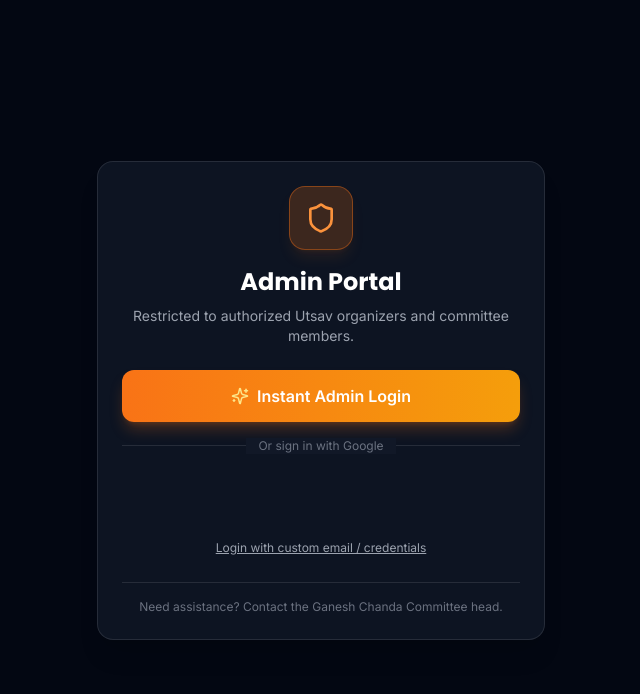
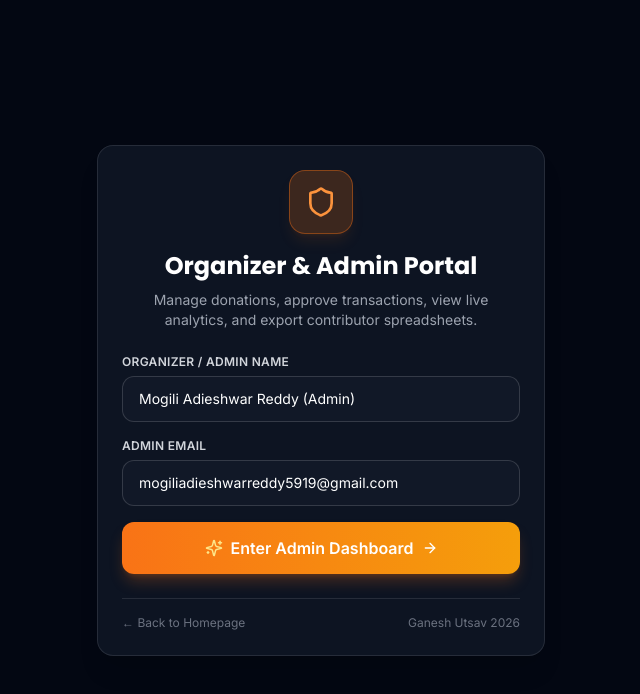
Before and after one commit to AdieshwarReddy/Ganesh-Chanda-App, a React (Vite) app in the folder frontend/: page /admin/login in a window 1280 px wide. Shown: the top 694 px of the page, without its empty margins (319-959 px from the left). Built offline with nearby package versions, Linux system fonts and the light colour scheme; no server answers.

Commit message:
Make donor and admin login 100% direct and barrier-free without Google OAuth requirement

```diff
--- a/frontend/src/pages/Login.jsx
+++ b/frontend/src/pages/Login.jsx
@@ -1,36 +1,26 @@
 import { useState, useEffect } from 'react'
-import { useNavigate } from 'react-router-dom'
-import { GoogleLogin } from '@react-oauth/google'
+import { useNavigate, Link } from 'react-router-dom'
 import { useAuth } from '../context/AuthContext'
 import LoadingSpinner from '../components/common/LoadingSpinner'
-import { UserCheck, Sparkles } from 'lucide-react'
-import toast from 'react-hot-toast'
+import { UserCheck, Sparkles, ArrowRight } from 'lucide-react'
 
 export default function Login() {
-  const { loginWithGoogle, loginAsDev, isLoggedIn, loading } = useAuth()
+  const { loginAsDev, isLoggedIn, loading } = useAuth()
   const navigate = useNavigate()
-  const [donorEmail, setDonorEmail] = useState('donor@example.com')
+  const [donorEmail, setDonorEmail] = useState('devotee@example.com')
   const [donorName, setDonorName] = useState('Bhakt Devotee')
-  const [showCustom, setShowCustom] = useState(false)
   const [isSubmitting, setIsSubmitting] = useState(false)
 
   useEffect(() => {
     if (isLoggedIn) navigate('/my-donations')
   }, [isLoggedIn, navigate])
 
-  const handleGoogleSuccess = async (credentialResponse) => {
-    try {
-      await loginWithGoogle(credentialResponse.credential)
-      navigate('/my-donations')
-    } catch {}
-  }
-
-  const handleQuickDonorLogin = async (e) => {
+  const handleQuickLogin = async (e) => {
     if (e) e.preventDefault()
     setIsSubmitting(true)
     try {
       await loginAsDev({
-        email: donorEmail || 'donor@example.com',
+        email: donorEmail || 'devotee@example.com',
         name: donorName || 'Bhakt Devotee',
         role: 'USER',
       })
@@ -44,104 +34,65 @@ export default function Login() {
 
   return (
     <div className="min-h-screen bg-gray-950 flex items-center justify-center px-4 py-12">
-      <div className="max-w-sm w-full">
-        <div className="card text-center">
-          <div className="text-5xl mb-3 animate-bounce-subtle">🐘</div>
-          <h1 className="font-display font-bold text-2xl text-white mb-2">Welcome Devotee</h1>
+      <div className="max-w-md w-full">
+        <div className="card text-center relative overflow-hidden">
+          <div className="text-5xl mb-3">🐘</div>
+          <h1 className="font-display font-bold text-2xl text-white mb-2">Devotee Portal</h1>
           <p className="text-gray-400 text-sm mb-6">
-            Sign in to track your donations, download official receipts, and receive blessings.
+            Sign in to view your donation receipts, transaction history, and receive digital blessings.
           </p>
 
           {loading || isSubmitting ? (
             <div className="py-6">
-              <LoadingSpinner text="Signing in..." />
+              <LoadingSpinner text="Logging in..." />
             </div>
           ) : (
-            <div className="space-y-4">
-              {/* Quick Donor Login Button */}
-              <button
-                type="button"
-                onClick={handleQuickDonorLogin}
-                className="w-full py-3 px-4 bg-gradient-to-r from-saffron-500 to-amber-500 hover:from-saffron-600 hover:to-amber-600 text-white font-medium rounded-xl shadow-lg shadow-saffron-500/20 flex items-center justify-center gap-2 transition-all transform active:scale-[0.98]"
-              >
-                <Sparkles size={18} className="text-amber-200" />
-                <span>Quick Sign-In (Demo/Dev)</span>
-              </button>
-
-              <div className="relative my-3">
-                <div className="absolute inset-0 flex items-center">
-                  <div className="w-full border-t border-white/10" />
-                </div>
-                <div className="relative flex justify-center text-xs">
-                  <span className="bg-gray-900 px-3 text-gray-500">Or continue with Google</span>
-                </div>
-              </div>
-
-              <div className="flex justify-center">
-                <GoogleLogin
-                  onSuccess={handleGoogleSuccess}
-                  onError={() => toast.error('Google login failed (Client ID required)')}
-                  theme="filled_black"
-                  size="large"
-                  shape="pill"
-                  text="signin_with"
-                />
-              </div>
-
-              {/* Custom login details */}
-              <div className="pt-2">
-                <button
-                  type="button"
-                  onClick={() => setShowCustom(!showCustom)}
-                  className="text-xs text-gray-400 hover:text-saffron-400 underline"
-                >
-                  {showCustom ? 'Hide custom fields' : 'Sign in with specific email/name'}
-                </button>
-              </div>
-
-              {showCustom && (
-                <form onSubmit={handleQuickDonorLogin} className="space-y-3 pt-3 text-left border-t border-white/10">
+            <form onSubmit={handleQuickLogin} className="space-y-4 text-left">
               <div>
-                    <label className="block text-xs font-medium text-gray-300 mb-1">Your Name</label>
+                <label className="block text-xs font-semibold text-gray-300 mb-1.5 uppercase tracking-wide">
+                  Your Name
+                </label>
                 <input
                   type="text"
                   value={donorName}
                   onChange={(e) => setDonorName(e.target.value)}
                   required
                   placeholder="e.g. Ramesh Kumar"
-                      className="w-full bg-gray-800/80 border border-white/15 rounded-lg px-3 py-2 text-sm text-white focus:outline-none focus:border-saffron-500"
+                  className="w-full bg-gray-900 border border-white/15 rounded-xl px-4 py-3 text-sm text-white placeholder-gray-500 focus:outline-none focus:border-saffron-500 focus:ring-1 focus:ring-saffron-500 transition-all"
                 />
               </div>
+
               <div>
-                    <label className="block text-xs font-medium text-gray-300 mb-1">Your Email</label>
+                <label className="block text-xs font-semibold text-gray-300 mb-1.5 uppercase tracking-wide">
+                  Email Address
+                </label>
                 <input
                   type="email"
                   value={donorEmail}
                   onChange={(e) => setDonorEmail(e.target.value)}
                   required
                   placeholder="e.g. ramesh@example.com"
-                      className="w-full bg-gray-800/80 border border-white/15 rounded-lg px-3 py-2 text-sm text-white focus:outline-none focus:border-saffron-500"
+                  className="w-full bg-gray-900 border border-white/15 rounded-xl px-4 py-3 text-sm text-white placeholder-gray-500 focus:outline-none focus:border-saffron-500 focus:ring-1 focus:ring-saffron-500 transition-all"
                 />
               </div>
+
               <button
                 type="submit"
-                    className="w-full py-2 bg-gray-800 hover:bg-gray-700 border border-white/20 text-white text-sm font-medium rounded-lg flex items-center justify-center gap-2 transition-colors"
+                className="w-full py-3.5 px-4 bg-gradient-to-r from-saffron-500 to-amber-500 hover:from-saffron-600 hover:to-amber-600 text-white font-semibold rounded-xl shadow-lg shadow-saffron-500/25 flex items-center justify-center gap-2 transition-all transform active:scale-[0.98] mt-2"
               >
-                    <UserCheck size={16} />
-                    Sign In
+                <Sparkles size={18} className="text-amber-200" />
+                <span>Sign In & View My Donations</span>
+                <ArrowRight size={16} />
               </button>
             </form>
           )}
-            </div>
-          )}
 
-          <div className="mt-6 pt-6 border-t border-white/10">
-            <p className="text-gray-500 text-xs">
-              You can also{' '}
-              <a href="/donate" className="text-saffron-400 hover:text-saffron-300 underline font-medium">
-                donate without logging in
-              </a>
-              .
+          <div className="mt-6 pt-5 border-t border-white/10 text-center">
+            <p className="text-gray-400 text-xs">
+              Want to make a new donation?{' '}
+              <Link to="/donate" className="text-saffron-400 hover:text-saffron-300 font-semibold underline">
+                Donate Directly
+              </Link>
             </p>
           </div>
         </div>
--- a/frontend/src/pages/admin/AdminLogin.jsx
+++ b/frontend/src/pages/admin/AdminLogin.jsx
@@ -1,17 +1,15 @@
 import { useState, useEffect } from 'react'
-import { useNavigate } from 'react-router-dom'
-import { GoogleLogin } from '@react-oauth/google'
+import { useNavigate, Link } from 'react-router-dom'
 import { useAuth } from '../../context/AuthContext'
-import { Shield, Sparkles, LogIn } from 'lucide-react'
+import { Shield, Sparkles, LogIn, ArrowRight } from 'lucide-react'
 import LoadingSpinner from '../../components/common/LoadingSpinner'
 import toast from 'react-hot-toast'
 
 export default function AdminLogin() {
-  const { loginWithGoogle, loginAsDev, isLoggedIn, isAdmin, loading } = useAuth()
+  const { loginAsDev, isLoggedIn, isAdmin, loading } = useAuth()
   const navigate = useNavigate()
-  const [customEmail, setCustomEmail] = useState('admin@example.com')
-  const [customName, setCustomName] = useState('Organizer Admin')
-  const [showCustom, setShowCustom] = useState(false)
+  const [adminEmail, setAdminEmail] = useState('mogiliadieshwarreddy5919@gmail.com')
+  const [adminName, setAdminName] = useState('Mogili Adieshwar Reddy (Admin)')
   const [isSubmitting, setIsSubmitting] = useState(false)
 
   useEffect(() => {
@@ -21,31 +19,20 @@ export default function AdminLogin() {
     }
   }, [isLoggedIn, isAdmin, navigate])
 
-  const handleGoogleSuccess = async (credentialResponse) => {
-    try {
-      const userData = await loginWithGoogle(credentialResponse.credential)
-      if (userData?.role === 'ADMIN') {
-        navigate('/admin/dashboard')
-      } else {
-        toast.error('Access denied. This account is not an admin.')
-      }
-    } catch {}
-  }
-
-  const handleQuickDevLogin = async (e) => {
+  const handleAdminLogin = async (e) => {
     if (e) e.preventDefault()
     setIsSubmitting(true)
     try {
       const userData = await loginAsDev({
-        email: customEmail || 'admin@example.com',
-        name: customName || 'Organizer Admin',
+        email: adminEmail || 'admin@example.com',
+        name: adminName || 'Organizer Admin',
         role: 'ADMIN',
       })
       if (userData?.role === 'ADMIN') {
         navigate('/admin/dashboard')
       }
     } catch {
-      // toast error handled in context
+      // handled in context
     } finally {
       setIsSubmitting(false)
     }
@@ -59,98 +46,61 @@ export default function AdminLogin() {
           <div className="w-16 h-16 bg-saffron-500/20 border border-saffron-500/40 rounded-2xl flex items-center justify-center mx-auto mb-4 shadow-lg shadow-saffron-500/10">
             <Shield size={32} className="text-saffron-400" />
           </div>
-          <h1 className="font-display font-bold text-2xl text-white mb-2">Admin Portal</h1>
+          <h1 className="font-display font-bold text-2xl text-white mb-2">Organizer & Admin Portal</h1>
           <p className="text-gray-400 text-sm mb-6">
-            Restricted to authorized Utsav organizers and committee members.
+            Manage donations, approve transactions, view live analytics, and export contributor spreadsheets.
           </p>
 
           {loading || isSubmitting ? (
             <div className="py-8">
-              <LoadingSpinner text="Authenticating..." />
+              <LoadingSpinner text="Accessing Admin Dashboard..." />
             </div>
           ) : (
-            <div className="space-y-4">
-              {/* Quick Dev/Demo Admin Access Button */}
-              <button
-                type="button"
-                onClick={handleQuickDevLogin}
-                className="w-full py-3.5 px-4 bg-gradient-to-r from-saffron-500 to-amber-500 hover:from-saffron-600 hover:to-amber-600 text-white font-semibold rounded-xl shadow-lg shadow-saffron-500/25 flex items-center justify-center gap-2 transition-all transform active:scale-[0.98]"
-              >
-                <Sparkles size={18} className="text-amber-200" />
-                <span>Instant Admin Login</span>
-              </button>
-
-              <div className="relative my-4">
-                <div className="absolute inset-0 flex items-center">
-                  <div className="w-full border-t border-white/10" />
-                </div>
-                <div className="relative flex justify-center text-xs">
-                  <span className="bg-gray-900 px-3 text-gray-500">Or sign in with Google</span>
-                </div>
-              </div>
-
-              {/* Google OAuth Button */}
-              <div className="flex justify-center">
-                <GoogleLogin
-                  onSuccess={handleGoogleSuccess}
-                  onError={() => toast.error('Google login failed (Check Google Client ID)')}
-                  theme="filled_black"
-                  size="large"
-                  shape="pill"
+            <form onSubmit={handleAdminLogin} className="space-y-4 text-left">
+              <div>
+                <label className="block text-xs font-semibold text-gray-300 mb-1.5 uppercase tracking-wide">
+                  Organizer / Admin Name
+                </label>
+                <input
+                  type="text"
+                  value={adminName}
+                  onChange={(e) => setAdminName(e.target.value)}
+                  required
+                  placeholder="Organizer Admin"
+                  className="w-full bg-gray-900 border border-white/15 rounded-xl px-4 py-3 text-sm text-white focus:outline-none focus:border-saffron-500 focus:ring-1 focus:ring-saffron-500 transition-all"
                 />
               </div>
 
-              {/* Toggle Custom Email option */}
-              <div className="pt-2">
-                <button
-                  type="button"
-                  onClick={() => setShowCustom(!showCustom)}
-                  className="text-xs text-gray-400 hover:text-saffron-400 transition-colors underline"
-                >
-                  {showCustom ? 'Hide custom login fields' : 'Login with custom email / credentials'}
-                </button>
+              <div>
+                <label className="block text-xs font-semibold text-gray-300 mb-1.5 uppercase tracking-wide">
+                  Admin Email
+                </label>
+                <input
+                  type="email"
+                  value={adminEmail}
+                  onChange={(e) => setAdminEmail(e.target.value)}
+                  required
+                  placeholder="admin@example.com"
+                  className="w-full bg-gray-900 border border-white/15 rounded-xl px-4 py-3 text-sm text-white focus:outline-none focus:border-saffron-500 focus:ring-1 focus:ring-saffron-500 transition-all"
+                />
               </div>
 
-              {showCustom && (
-                <form onSubmit={handleQuickDevLogin} className="space-y-3 pt-3 text-left border-t border-white/10">
-                  <div>
-                    <label className="block text-xs font-medium text-gray-300 mb-1">Admin Email</label>
-                    <input
-                      type="email"
-                      value={customEmail}
-                      onChange={(e) => setCustomEmail(e.target.value)}
-                      required
-                      placeholder="admin@example.com"
-                      className="w-full bg-gray-800/80 border border-white/15 rounded-lg px-3 py-2 text-sm text-white focus:outline-none focus:border-saffron-500"
-                    />
-                  </div>
-                  <div>
-                    <label className="block text-xs font-medium text-gray-300 mb-1">Name</label>
-                    <input
-                      type="text"
-                      value={customName}
-                      onChange={(e) => setCustomName(e.target.value)}
-                      required
-                      placeholder="Organizer Admin"
-                      className="w-full bg-gray-800/80 border border-white/15 rounded-lg px-3 py-2 text-sm text-white focus:outline-none focus:border-saffron-500"
-                    />
-                  </div>
-                  <button
-                    type="submit"
-                    className="w-full py-2 bg-gray-800 hover:bg-gray-700 border border-white/20 text-white text-sm font-medium rounded-lg flex items-center justify-center gap-2 transition-colors"
-                  >
-                    <LogIn size={16} />
-                    Sign In with This Account
-                  </button>
-                </form>
-              )}
-            </div>
+              <button
+                type="submit"
+                className="w-full py-3.5 px-4 bg-gradient-to-r from-saffron-500 to-amber-500 hover:from-saffron-600 hover:to-amber-600 text-white font-semibold rounded-xl shadow-lg shadow-saffron-500/25 flex items-center justify-center gap-2 transition-all transform active:scale-[0.98] mt-2"
+              >
+                <Sparkles size={18} className="text-amber-200" />
+                <span>Enter Admin Dashboard</span>
+                <ArrowRight size={16} />
+              </button>
+            </form>
           )}
 
-          <div className="mt-6 pt-4 border-t border-white/10">
-            <p className="text-gray-500 text-xs">
-              Need assistance? Contact the Ganesh Chanda Committee head.
-            </p>
+          <div className="mt-6 pt-4 border-t border-white/10 flex items-center justify-between text-xs text-gray-500">
+            <Link to="/" className="hover:text-saffron-400 transition-colors">
+              ← Back to Homepage
+            </Link>
+            <span>Ganesh Utsav 2026</span>
           </div>
         </div>
       </div>
```
Lines whose indentation alone changed are shown as unchanged.
